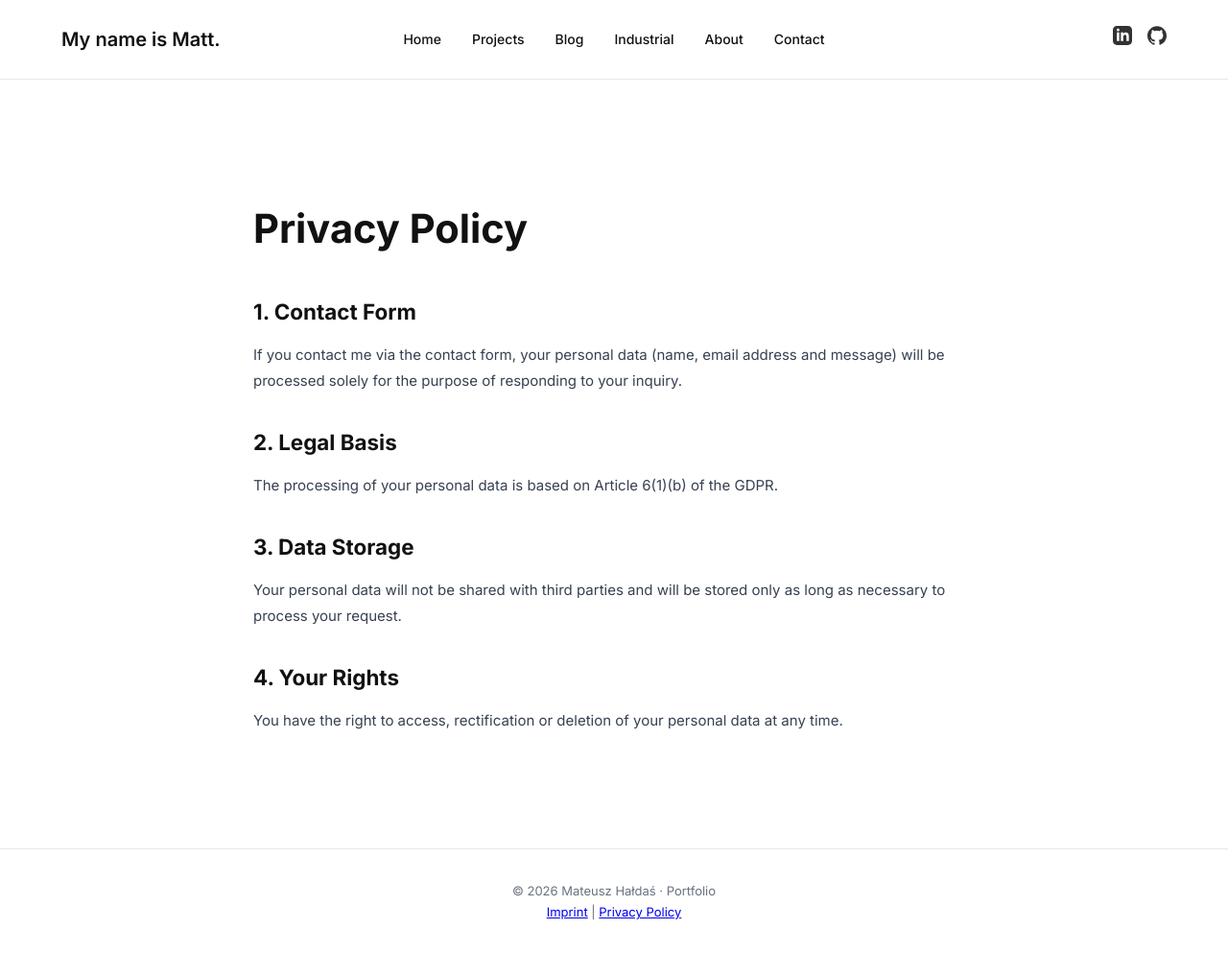
After one commit to Ex333/portfolio, a Django app: page /privacy-policy/ in a window 1280 px wide. The commit adds this page. Shown: the whole page at 96% size. Run offline with Django 5.2, Linux system fonts and the light colour scheme.

Commit message:
Privacy_policy and a little html have changed

```diff
--- a/portfolio/static/css/main.css
+++ b/portfolio/static/css/main.css
@@ -297,3 +297,55 @@ footer {
     gap: 40px;
   }
 }
+/* ==============================
+   LEGAL PAGES (IMPRINT / PRIVACY)
+================================ */
+.legal-page {
+  max-width: 800px;
+  margin: 120px auto;
+  padding: 0 24px;
+}
+
+.legal-page h1 {
+  font-size: 2.6rem;
+  margin-bottom: 32px;
+}
+
+.legal-page h2 {
+  font-size: 1.4rem;
+  margin-top: 32px;
+  margin-bottom: 12px;
+}
+
+.legal-page p {
+  font-size: 15px;
+  color: #374151;
+  margin-bottom: 16px;
+  line-height: 1.8;
+}
+
+/* ==============================
+   CONTACT FORM – GDPR CHECKBOX
+================================ */
+.gdpr-consent {
+  display: flex;
+  align-items: flex-start;
+  gap: 10px;
+  margin-top: 12px;
+  margin-bottom: 24px;
+  font-size: 13px;
+  color: #374151;
+}
+
+.gdpr-consent input {
+  margin-top: 3px;
+}
+
+.gdpr-consent a {
+  color: #111111;
+  text-decoration: underline;
+}
+
+.gdpr-consent a:hover {
+  opacity: 0.6;
+}
--- a/templates/base.html
+++ b/templates/base.html
@@ -3,14 +3,19 @@
 <html lang="en">
 <head>
     <meta charset="UTF-8">
+
     <title>{% block title %}Mateusz | Portfolio{% endblock %}</title>
 
     <meta name="viewport" content="width=device-width, initial-scale=1.0">
+    <meta name="description" content="Personal portfolio of Mateusz Hałdaś.">
 
     <!-- Google Font -->
-    <link href="https://fonts.googleapis.com/css2?family=Inter:wght@400;500;600;700&display=swap" rel="stylesheet">
+    <link
+        href="https://fonts.googleapis.com/css2?family=Inter:wght@400;500;600;700&display=swap"
+        rel="stylesheet"
+    >
 
-    <!-- MAIN CSS -->
+    <!-- Main CSS -->
     <link rel="stylesheet" href="{% static 'css/main.css' %}">
 </head>
 
@@ -21,28 +26,31 @@
         <div class="logo">My name is Matt.</div>
 
         <nav class="nav">
-            <!-- MAIN -->
             <a href="/">Home</a>
-
-            <!-- SOFTWARE / IT -->
             <a href="/projects/">Projects</a>
             <a href="/blog/">Blog</a>
-
-            <!-- INDUSTRIAL -->
             <a href="/industrial/">Industrial</a>
-
-            <!-- INFO -->
             <a href="/about/">About</a>
             <a href="/contact/">Contact</a>
         </nav>
     </div>
 
     <div class="navbar-right">
-        <a href="https://www.linkedin.com/in/mateusz-ha%C5%82da%C5%9B-914aa0197/" target="_blank" aria-label="LinkedIn">
+        <a
+            href="https://www.linkedin.com/in/mateusz-ha%C5%82da%C5%9B-914aa0197/"
+            target="_blank"
+            rel="noopener noreferrer"
+            aria-label="LinkedIn"
+        >
             <img src="{% static 'icons/linkedin.svg' %}" alt="LinkedIn">
         </a>
 
-        <a href="https://github.com/Ex333" target="_blank" aria-label="GitHub">
+        <a
+            href="https://github.com/Ex333"
+            target="_blank"
+            rel="noopener noreferrer"
+            aria-label="GitHub"
+        >
             <img src="{% static 'icons/github.svg' %}" alt="GitHub">
         </a>
     </div>
@@ -53,7 +61,11 @@
 </main>
 
 <footer>
-    © 2026 Mateusz Hałdaś · Portfolio
+    <p>© 2026 Mateusz Hałdaś · Portfolio</p>
+    <p>
+        <a href="{% url 'imprint' %}">Imprint</a> |
+        <a href="{% url 'privacy_policy' %}">Privacy Policy</a>
+    </p>
 </footer>
 
 </body>
--- /dev/null
+++ b/templates/privacy_policy.html
@@ -0,0 +1,34 @@
+{% extends "base.html" %}
+
+{% block title %}Privacy Policy{% endblock %}
+
+{% block content %}
+<section class="legal-page">
+    <h1>Privacy Policy</h1>
+
+    <h2>1. Contact Form</h2>
+    <p>
+        If you contact me via the contact form, your personal data
+        (name, email address and message) will be processed solely
+        for the purpose of responding to your inquiry.
+    </p>
+
+    <h2>2. Legal Basis</h2>
+    <p>
+        The processing of your personal data is based on Article 6(1)(b)
+        of the GDPR.
+    </p>
+
+    <h2>3. Data Storage</h2>
+    <p>
+        Your personal data will not be shared with third parties and
+        will be stored only as long as necessary to process your request.
+    </p>
+
+    <h2>4. Your Rights</h2>
+    <p>
+        You have the right to access, rectification or deletion of your
+        personal data at any time.
+    </p>
+</section>
+{% endblock %}
```
Also changed, not shown: templates/privacy.html (deleted).
